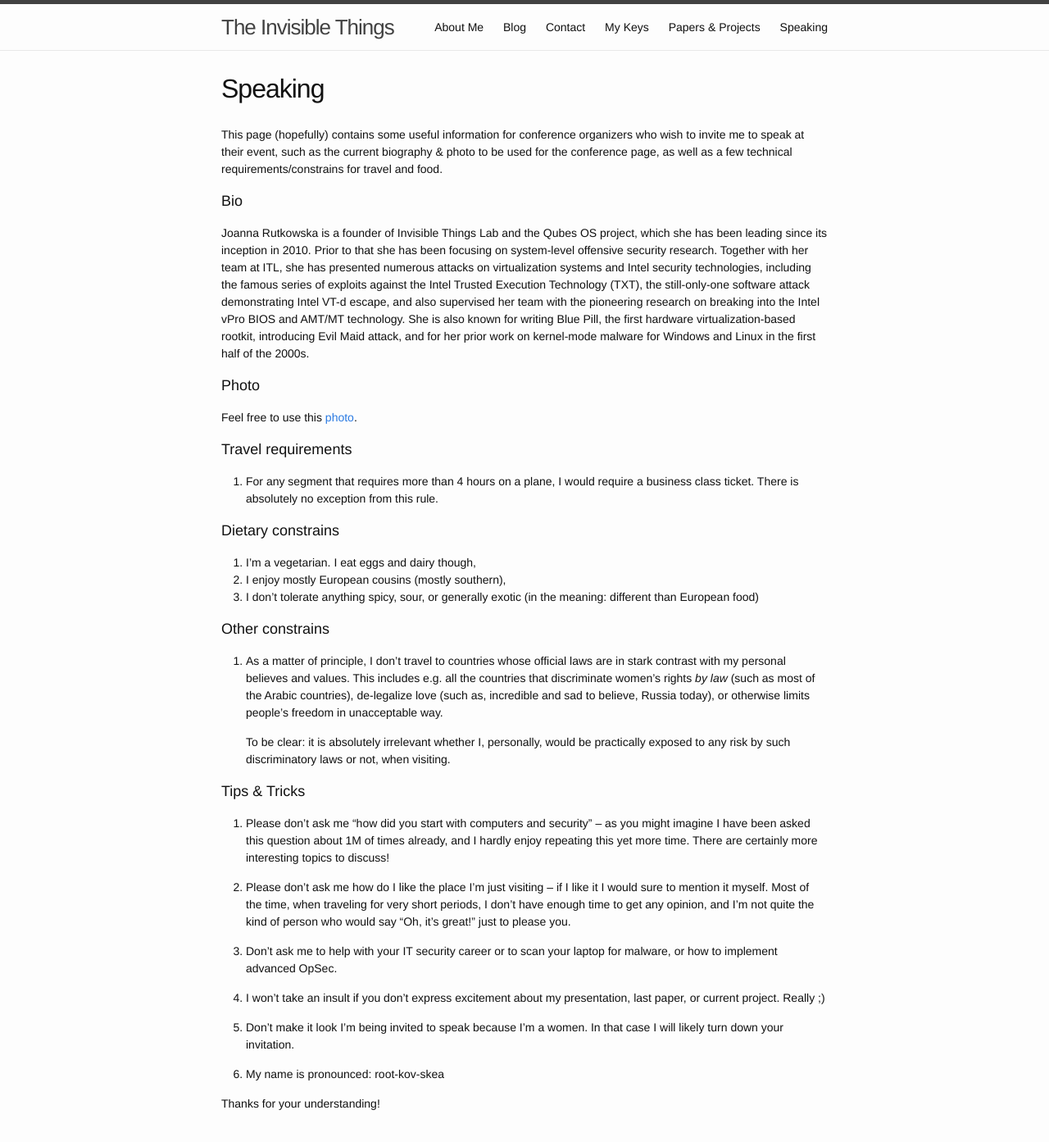
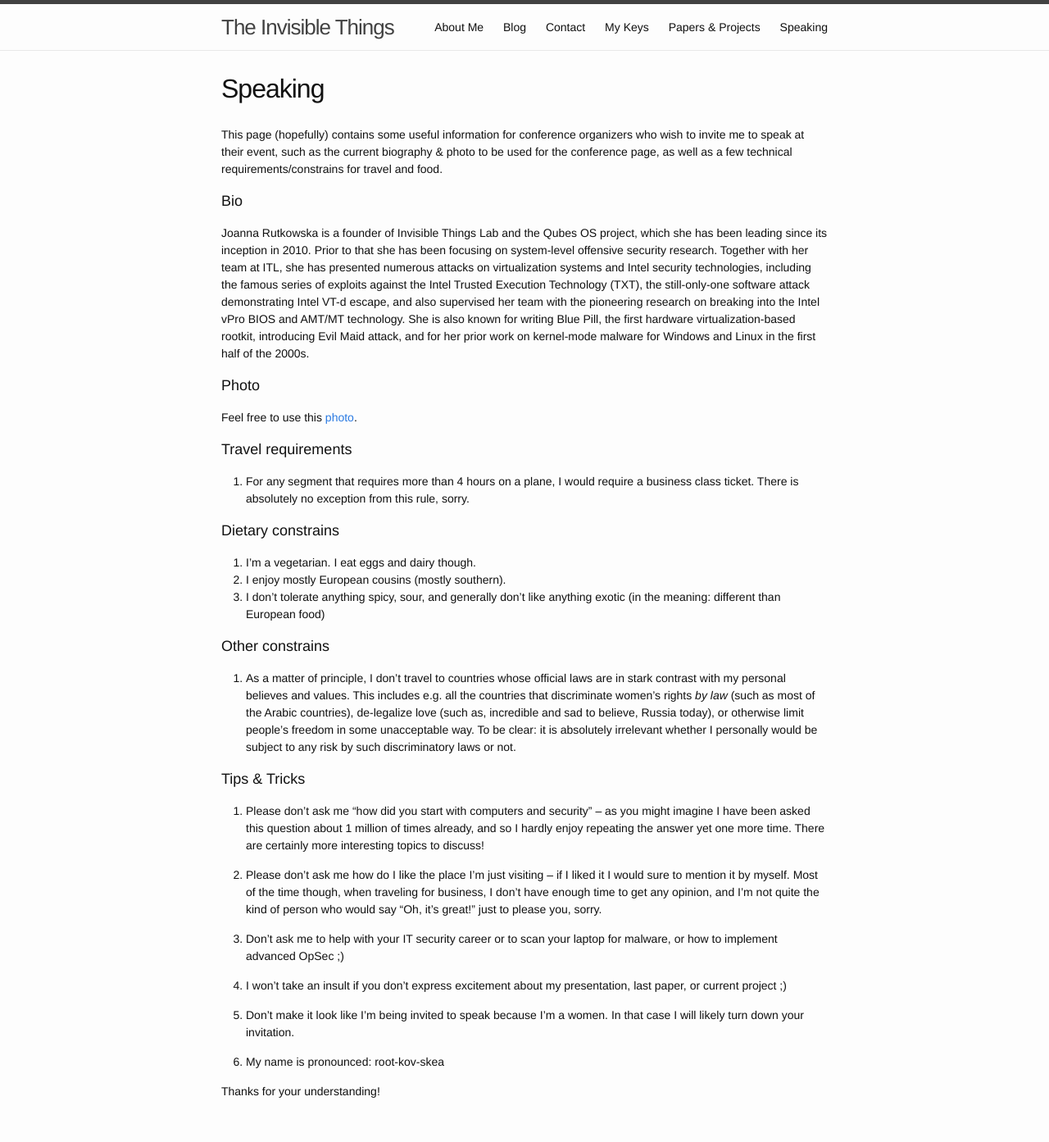
Before and after one commit to rootkovska/rootkovska.github.io, a Jekyll site: the page built from speaking.md, in a window 1280 px wide and 1400 px high. Shown: the top 1393 px of the window at 82% size. Built offline with Jekyll 4.4.1, drawn with Linux system fonts in a browser that asks for light colours; Markdown is read by kramdown in place of the engine named in the settings.

Commit message:
speaking.md: minor spelling and style corrections

```diff
--- a/speaking.md
+++ b/speaking.md
@@ -34,15 +34,16 @@ Travel requirements
 --------------------
 
 1. For any segment that requires more than 4 hours on a plane, I would require a
-   business class ticket. There is absolutely no exception from this rule.
+   business class ticket. There is absolutely no exception from this rule,
+   sorry.
 
 Dietary constrains
 -------------------
 
-1. I'm a vegetarian. I eat eggs and dairy though,
-2. I enjoy mostly European cousins (mostly southern),
-3. I don't tolerate anything spicy, sour, or generally exotic (in the meaning:
-   different than European food)
+1. I'm a vegetarian. I eat eggs and dairy though.
+2. I enjoy mostly European cousins (mostly southern).
+3. I don't tolerate anything spicy, sour, and generally don't like anything
+   exotic (in the meaning: different than European food)
 
 Other constrains
 -----------------
@@ -51,35 +52,33 @@ Other constrains
    in stark contrast with my personal believes and values. This includes e.g.
    all the countries that discriminate women's rights _by law_ (such as most of
    the Arabic countries), de-legalize love (such as, incredible and sad to
-   believe, Russia today), or otherwise limits people's freedom in unacceptable
-   way.
-
-   To be clear: it is absolutely irrelevant whether I, personally, would be
-   practically exposed to any risk by such discriminatory laws or not, when
-   visiting.
+   believe, Russia today), or otherwise limit people's freedom in some
+   unacceptable way. To be clear: it is absolutely irrelevant whether I
+   personally would be subject to any risk by such discriminatory laws or not.
 
 
 Tips & Tricks
 --------------
 
 1. Please don't ask me "how did you start with computers and security" -- as you
-   might imagine I have been asked this question about 1M of times already, and
-   I hardly enjoy repeating this yet more time. There are certainly more
-   interesting topics to discuss!
+   might imagine I have been asked this question about 1 million of times
+   already, and so I hardly enjoy repeating the answer yet one more time. There
+   are certainly more interesting topics to discuss!
 
-2. Please don't ask me how do I like the place I'm just visiting -- if I like it
-   I would sure to mention it myself. Most of the time, when traveling for very
-   short periods, I don't have enough time to get any opinion, and I'm not quite
-   the kind of person who would say "Oh, it's great!" just to please you.
+2. Please don't ask me how do I like the place I'm just visiting -- if I liked
+   it I would sure to mention it by myself. Most of the time though, when
+   traveling for business, I don't have enough time to get any opinion, and I'm
+   not quite the kind of person who would say "Oh, it's great!" just to please
+   you, sorry.
 
 3. Don't ask me to help with your IT security career or to scan your laptop for
-   malware, or how to implement advanced OpSec.
+   malware, or how to implement advanced OpSec ;)
 
 4. I won't take an insult if you don't express excitement about my presentation,
-   last paper, or current project. Really ;)
+   last paper, or current project ;)
 
-5. Don't make it look I'm being invited to speak because I'm a women. In that
-   case I will likely turn down your invitation.
+5. Don't make it look like I'm being invited to speak because I'm a women. In
+   that case I will likely turn down your invitation.
 
 6. My name is pronounced: root-kov-skea
 
```
